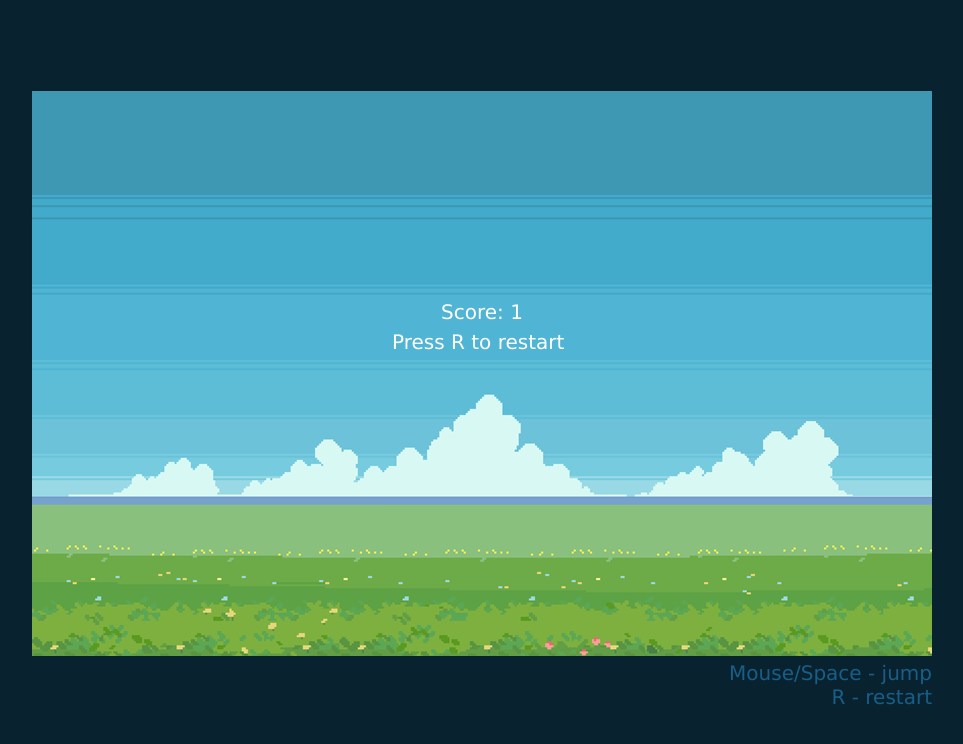
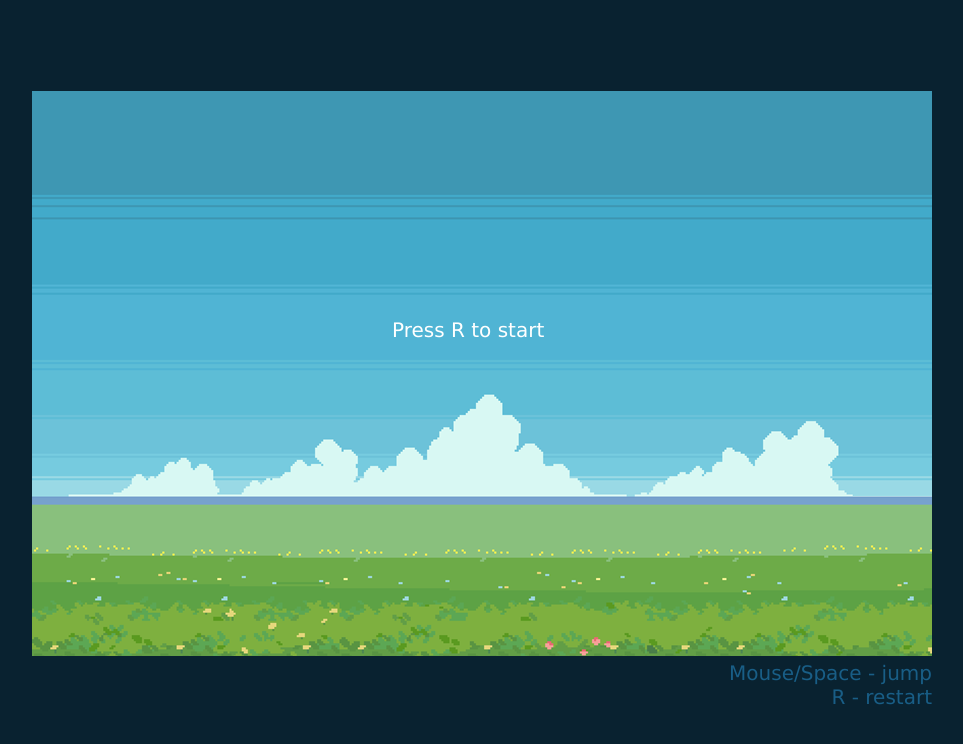
Before and after one commit to Zentyl/EndlessRunnerJS, a plain HTML site: page index.html in a window 1280 px wide. Shown: the whole page, without its empty margins (158-1121 px from the left). Drawn offline with Linux system fonts and the light colour scheme.

Commit message:
Added title screen

```diff
--- a/script.js
+++ b/script.js
@@ -11,14 +11,15 @@ class Game {
     playerX = 50; // pozycja gracza na osi X
     playerY = 700 - this.playerFrameHeight; // pozycja gracza na osi Y
     jumpStrength = 0; // sila skoku
-    isJumping = false; // warunek sprawdzajacy czy postac gracza jest w powietrzu
+    isJumping = false; // zmienna sprawdzajaca czy postac gracza jest w powietrzu
     backgrounds = []
     backgroundSpeed = 20; // predkosc przesuwania sie tla
     obstacles = [];
     obstacleSpeed = this.backgroundSpeed; // predkosc poruszania sie przeszkod w strone gracza
     gravity = 2; // sila przyciagania gracza do podloza
     score = 0; // punkty
-    isOver = false; // warunek sprawdzajacy czy gra zostala skonczona
+    isStarted = false; // zmienna sprawdzajaca czy gra zostala rozpoczeta
+    isOver = false; // zmienna sprawdzajaca czy gra zostala skonczona
 
     init = () => { // konstruktor
         this.canvas = document.querySelector("canvas");
@@ -46,11 +47,20 @@ class Game {
             height: this.background.height
         });
 
-        // this.ctx.drawImage(this.background, 0, 0);
         this.setControls();
         this.startGame();
     };
 
+
+    titleScreen = () => { // ekran tytulowy gry
+        if (!this.isStarted) { // wyswietlanie ekranu tytulowego dopoki gracz nie wcisnie R
+            this.clearCanvas();
+            this.ctx.drawImage(this.background, 0, 0);
+            this.ctx.fillStyle = "white";
+            this.ctx.font = "20px Verdana";
+            this.ctx.fillText("Press R to start", this.canvas.width / 2.5, this.canvas.height / 2 - 37);
+        }
+    }
 
     setControls = () => { // ustawienie sterowania
         document.addEventListener("click", this.playerJump);
@@ -81,12 +91,14 @@ class Game {
 
             if (delta > interval) {
                 this.updateGame();
+                this.titleScreen(); // wyswietlanie ekranu tytulowego
                 then = now - (delta % interval);
             }
         }
         update();
         this.addBackgrounds();
         this.addObstacles();
+
     }
 
     updateGame = () => { // aktualizowanie gry
@@ -238,6 +250,7 @@ class Game {
     }
 
     restartGame = () => { // resetowanie gry
+        this.isStarted = true;
         this.score = 0;
         this.drawPosX = 0;
         this.playerY = 700;
```
Also changed, not shown: index.html (+1 -0 lines).
